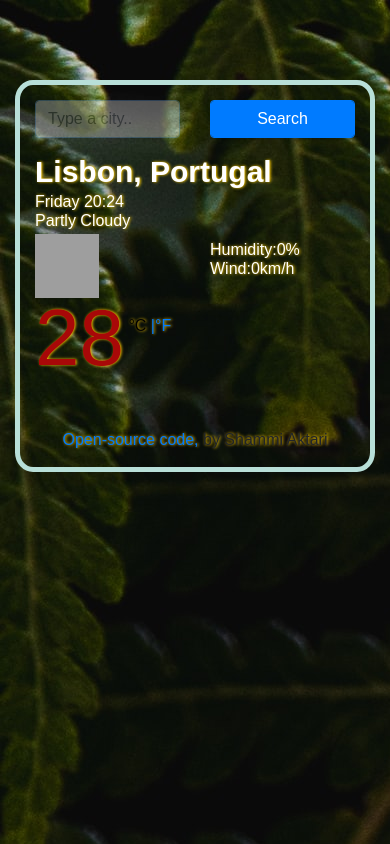
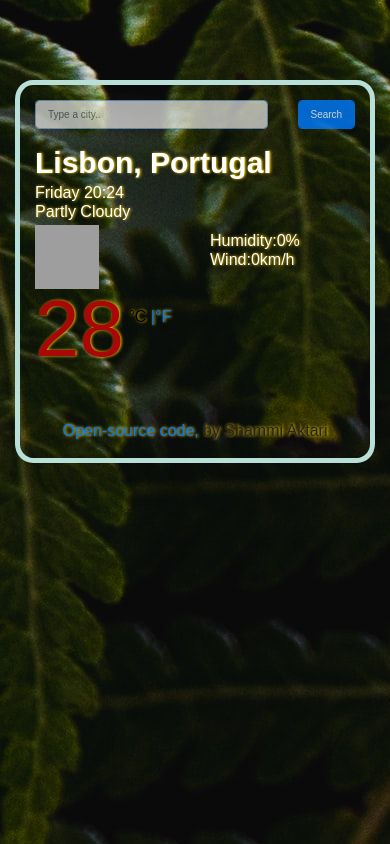
Before and after one commit to Shammi-Aktari/weather-app, a plain HTML site: page index.html in a window 390 px wide. Drawn offline with nearby package versions, Linux system fonts and the light colour scheme; no server answers; grey boxes are pictures that could not be loaded.

Commit message:
updated responsive

```diff
--- a/index.html
+++ b/index.html
@@ -13,6 +13,7 @@
     <link rel="stylesheet" href="style.css" />
     <script src="https://cdn.jsdelivr.net/npm/bootstrap@5.1.3/dist/js/bootstrap.bundle.min.js" integrity="sha384-ka7Sk0Gln4gmtz2MlQnikT1wXgYsOg+OMhuP+IlRH9sENBO0LRn5q+8nbTov4+1p" crossorigin="anonymous"></script>
     <script src="https://unpkg.com/axios/dist/axios.min.js"></script>
+    <script src="https://kit.fontawesome.com/e837e5faba.js" crossorigin="anonymous"></script>
 
     <title>Weather App</title>
   </head>
@@ -30,15 +31,15 @@
                 autofocus="on"
                 autocomplete="off"
                 id="city-input"
-                class="form-control shadow-sm"
+                class="form-control shadow-sm search"
               />
             </div>
           </div>
-            <div class="col d-md-block">
+            <div class="col-3 d-md-block">
               <input
                 type="submit"
                 value="Search"
-                class="form-control btn btn-primary shadow-sm"
+                class="form-control btn btn-primary shadow-sm search"
               />
             </div>
 
--- a/style.css
+++ b/style.css
@@ -114,4 +114,9 @@ li::first-letter {
   .temperature {
     font-size: 80px;
   }
+
+  .search {
+    font-size: 10px;
+    opacity: 0.8;
+  }
 }
```
